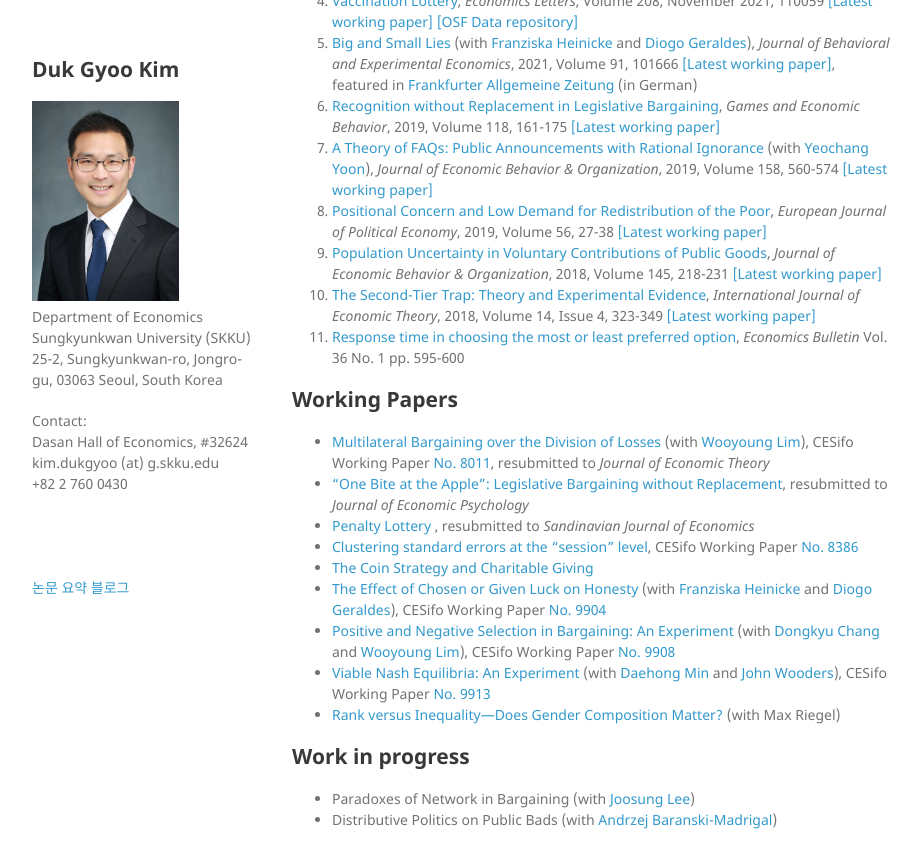
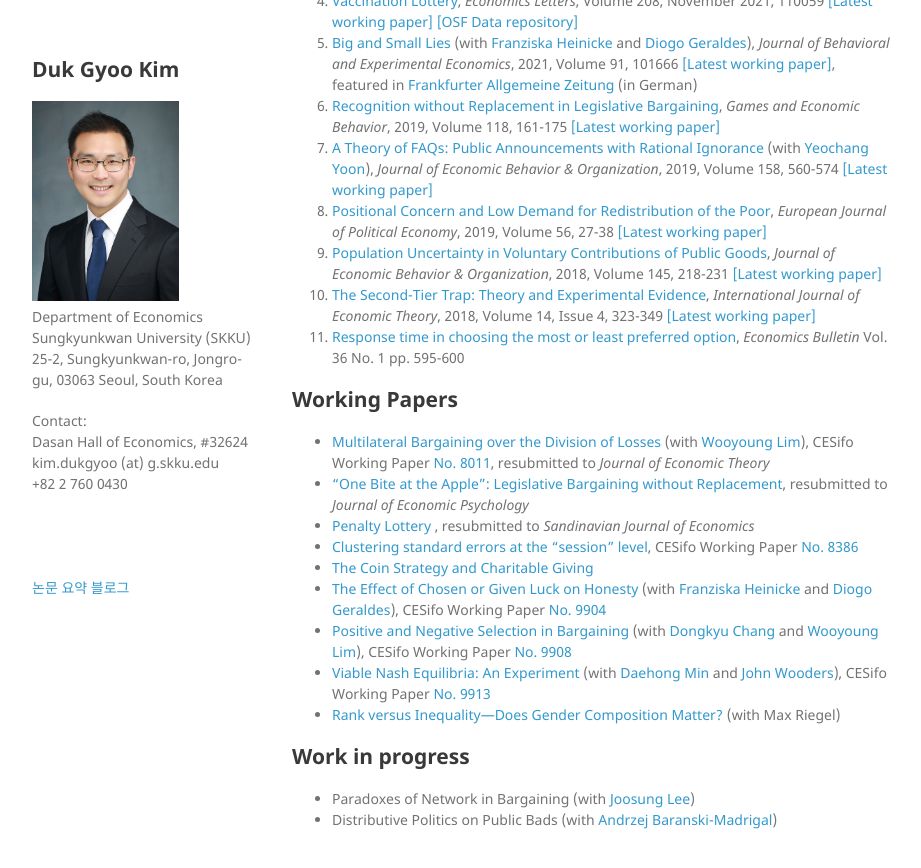
Before and after one commit to kimdukgyoo/kimdukgyoo.github.io, a Jekyll site: the page built from index.md, in a window 1280 px wide and 900 px high, scrolled down 505 px. Shown: the top 868 px of the window, without its empty margins (178-1099 px from the left). Built offline with Jekyll 4.4.1, drawn with Linux system fonts in a browser that asks for light colours; our own code applies the rules of GitHub Pages for plain Markdown files.

Commit message:
Update index.md

```diff
--- a/index.md
+++ b/index.md
@@ -29,7 +29,7 @@
 * <a href="https://kimdukgyoo.github.io/PDFfiles/ClusteringSEsession.pdf" target="_blank">Clustering standard errors at the "session" level</a>, CESifo Working Paper <a href="https://www.cesifo.org/DocDL/cesifo1_wp8386.pdf" target="_blank">No. 8386</a>
 * <a href="https://kimdukgyoo.github.io/PDFfiles/CoinStrategyandCharitableGiving.pdf" target="_blank"> The Coin Strategy and Charitable Giving</a>
 * <a href="https://kimdukgyoo.github.io/PDFfiles/LuckLying.pdf" target="_blank">The Effect of Chosen or Given Luck on Honesty</a> (with <a href="https://sites.google.com/view/franziskaheinicke/research?authuser=0" target="_blank">Franziska Heinicke</a> and <a href="https://sites.google.com/site/diogogeraldes/research" target="_blank">Diogo Geraldes</a>), CESifo Working Paper <a href="https://www.cesifo.org/en/publikationen/2022/working-paper/effect-chosen-or-given-luck-honesty" target="_blank">No. 9904</a>
-* <a href="https://kimdukgyoo.github.io/PDFfiles/PositiveAndNegativeSelection.pdf" target="_blank"> Positive and Negative Selection in Bargaining: An Experiment</a> (with <a href="https://sites.google.com/site/dongkyuchang/" target="_blank">Dongkyu Chang</a> and <a href="http://wooyoung.people.ust.hk/" target="_blank">Wooyoung Lim</a>), CESifo Working Paper <a href="https://www.cesifo.org/en/publikationen/2022/working-paper/positive-and-negative-selection-bargaining-experiment" target="_blank">No. 9908</a>
+* <a href="https://kimdukgyoo.github.io/PDFfiles/PositiveAndNegativeSelection.pdf" target="_blank"> Positive and Negative Selection in Bargaining</a> (with <a href="https://sites.google.com/site/dongkyuchang/" target="_blank">Dongkyu Chang</a> and <a href="http://wooyoung.people.ust.hk/" target="_blank">Wooyoung Lim</a>), CESifo Working Paper <a href="https://www.cesifo.org/en/publikationen/2022/working-paper/positive-and-negative-selection-bargaining-experiment" target="_blank">No. 9908</a>
 * <a href="https://kimdukgyoo.github.io/PDFfiles/ViableNash.pdf" target="_blank">Viable Nash Equilibria: An Experiment</a> (with <a href="http://www.daehongmin.com/" target="_blank">Daehong Min</a> and <a href="http://johnwooders.com/" target="_blank">John Wooders</a>), CESifo Working Paper <a href="https://www.cesifo.org/en/publikationen/2022/working-paper/viable-nash-equilibria-experiment" target="_blank">No. 9913</a>
 * <a href="https://kimdukgyoo.github.io/PDFfiles/Rank_vs_Inequality.pdf" target="_blank">Rank versus Inequality---Does Gender Composition Matter?</a> (with Max Riegel)
 
```
